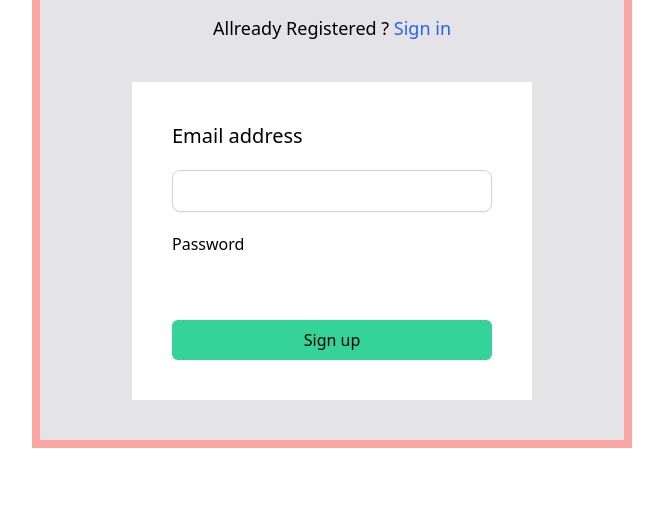
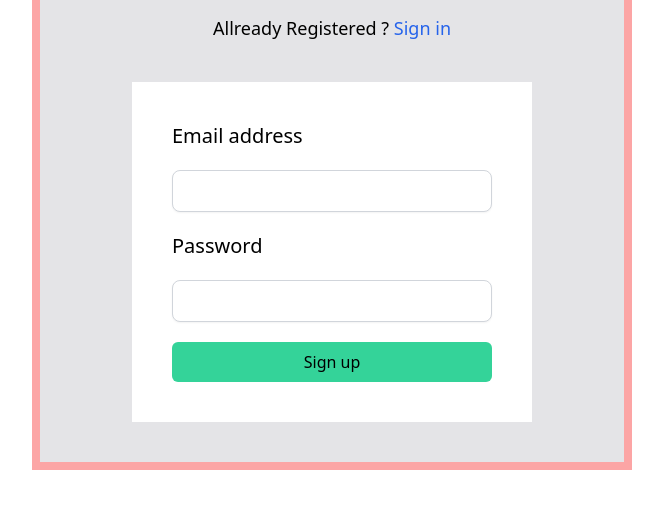
Before and after one commit to summenurfatema/form_style_tailwind, a website: page index.html in a window 1280 px wide. Shown: the part 282-790 px from the top of the page, without its empty margins (308-971 px from the left). Drawn offline with Linux system fonts and the light colour scheme.

Commit message:
passward added

```diff
--- a/index.html
+++ b/index.html
@@ -26,9 +26,11 @@
                     class=" px-3 py-2 rounded-lg shadow-sm border  border-gray-300 w-full focus:outline-none focus:border-emerald-400 focus:ring-1 focus:ring-emerald-500"
                     type="text" name="" id="">
 
-                <label for="">Password</label>
+                <label class="text-xl" for="">Password</label>
 
-                <input type="text" name="" id="">
+                <input
+                    class=" px-3 py-2 rounded-lg shadow-sm border  border-gray-300 w-full focus:outline-none focus:border-emerald-400 focus:ring-1 focus:ring-emerald-500"
+                    type="password" name="" id="">
 
                 <button class="py-2 rounded-md bg-emerald-400 w-full">Sign up</button>
             </div>
```
